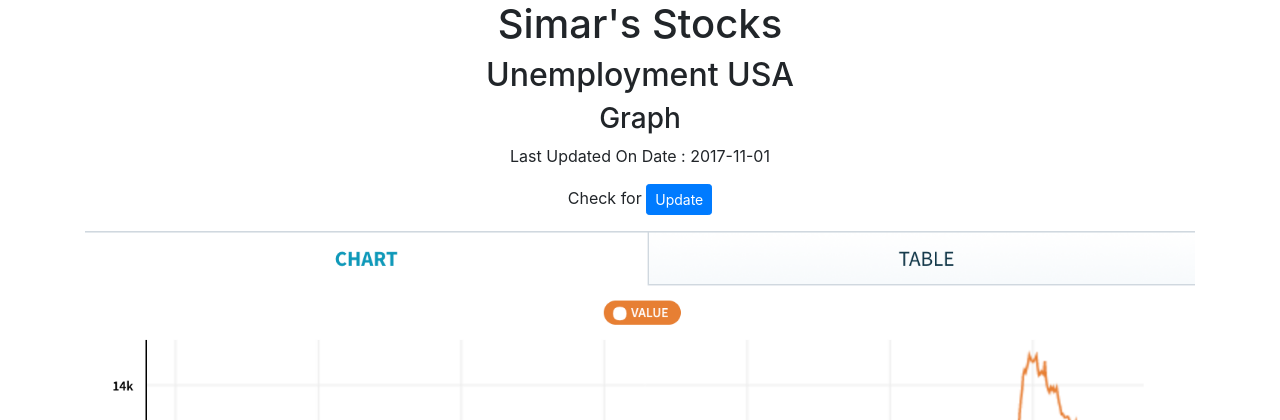
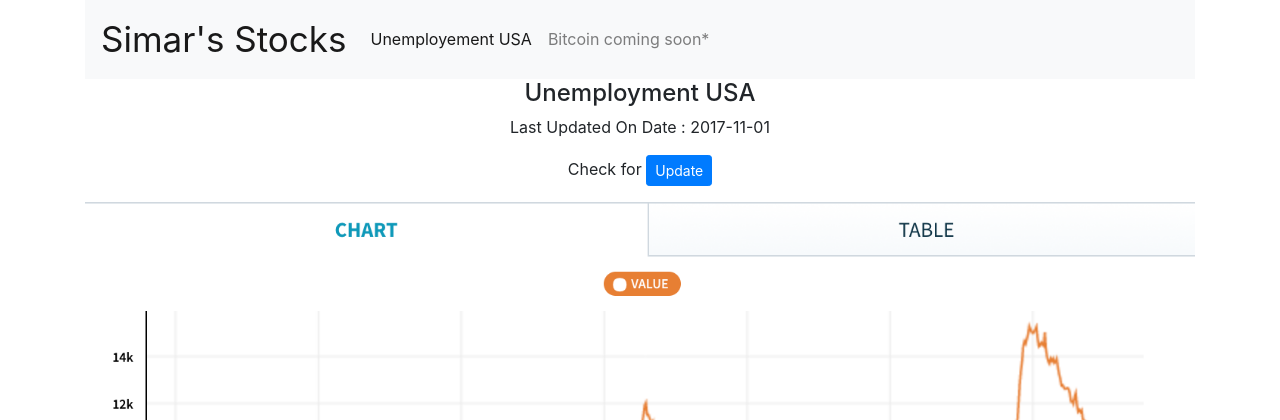
Before and after one commit to deolengg/SimarStocks, a Django app: template usaunem/templates/usaunem/home.html in a window 1280 px wide. Shown: the top 420 px of the page. Run offline with Django 3.2, Linux system fonts and the light colour scheme; the template is opened without the code that fills it, so the values that code supplies are empty; some libraries are stand-ins or nearby versions.

Commit message:
UI Update : Navigation Bar Added

```diff
--- a/usaunem/templates/usaunem/header.html
+++ b/usaunem/templates/usaunem/header.html
@@ -10,9 +10,22 @@
 </head>
 <body>
 <div class="container">
-<div class="page-header">
-<h1 align="center">Simar's Stocks</h1>
-</div>
+<nav class="navbar navbar-expand-lg navbar-light bg-light">
+    <a class="navbar-brand" href="#" style="font-size: 35px;">Simar's Stocks</a>
+  <button class="navbar-toggler" type="button" data-toggle="collapse" data-target="#navbarSupportedContent" aria-controls="navbarSupportedContent" aria-expanded="false" aria-label="Toggle navigation">
+    <span class="navbar-toggler-icon"></span>
+  </button>
+    <div class="collapse navbar-collapse" id="navbarSupportedContent">
+    <ul class="navbar-nav mr-auto">
+      <li class="nav-item active">
+        <a class="nav-link" href="#">Unemployement USA <span class="sr-only">(current)</span></a>
+      </li>
+      <li class="nav-item">
+        <a class="nav-link" href="#">Bitcoin coming soon*</a>
+      </li>
+    </ul>
+    </div>
+</nav>
 <div>
     {% block content %} //future apps will use same Header
 
--- a/usaunem/templates/usaunem/home.html
+++ b/usaunem/templates/usaunem/home.html
@@ -3,10 +3,9 @@
   {% block content %}
       {% load staticfiles %}
       <div>
-            <h2 align="center">Unemployment USA</h2>
+            <h4 align="center">Unemployment USA</h4>
       </div>
       <div align="center">
-        <h3>Graph</h3>
           <p>Last Updated On Date : 2017-11-01</p>
         <p>Check for <button type="button" class="btn btn-primary btn-sm">Update</button>
         </p>
```
